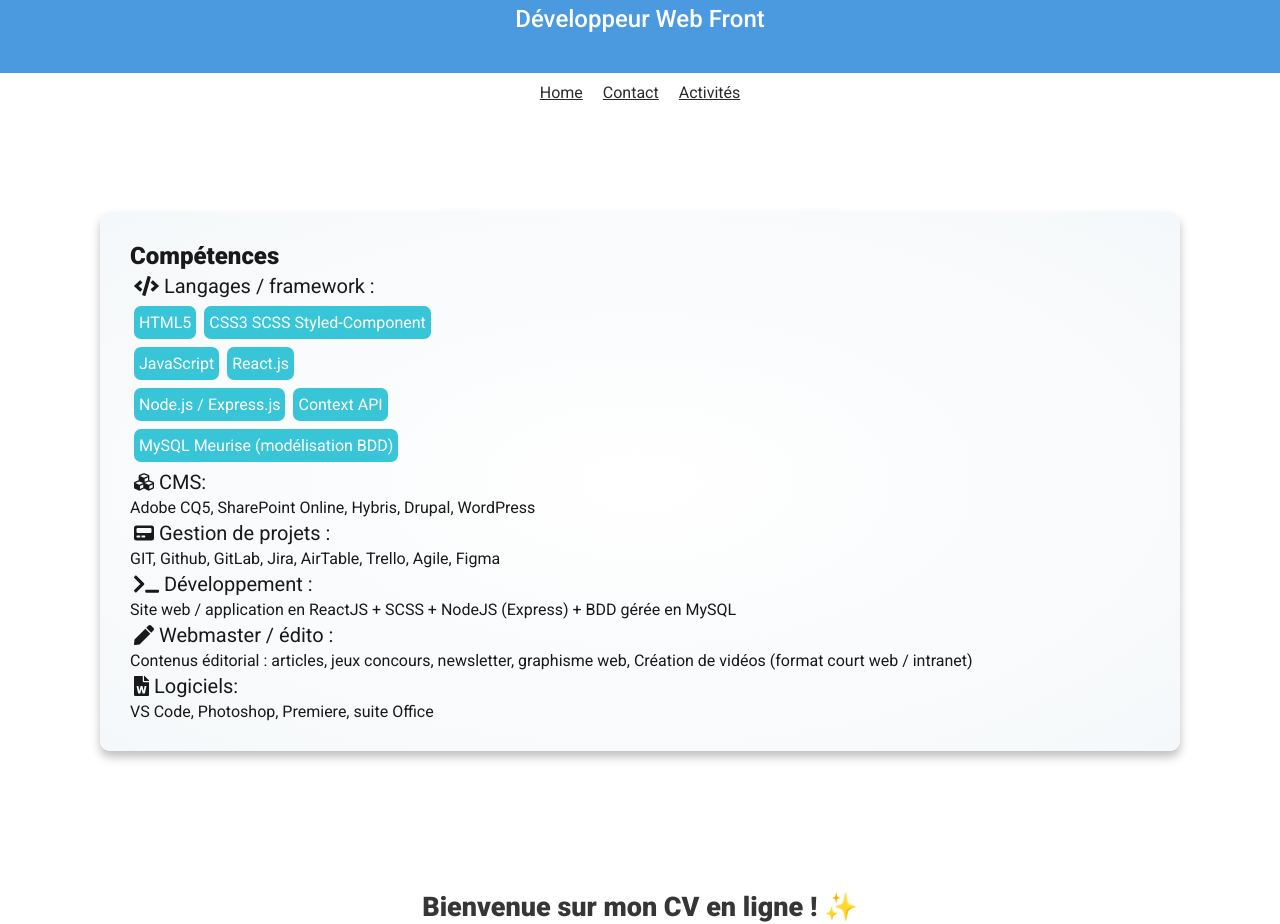
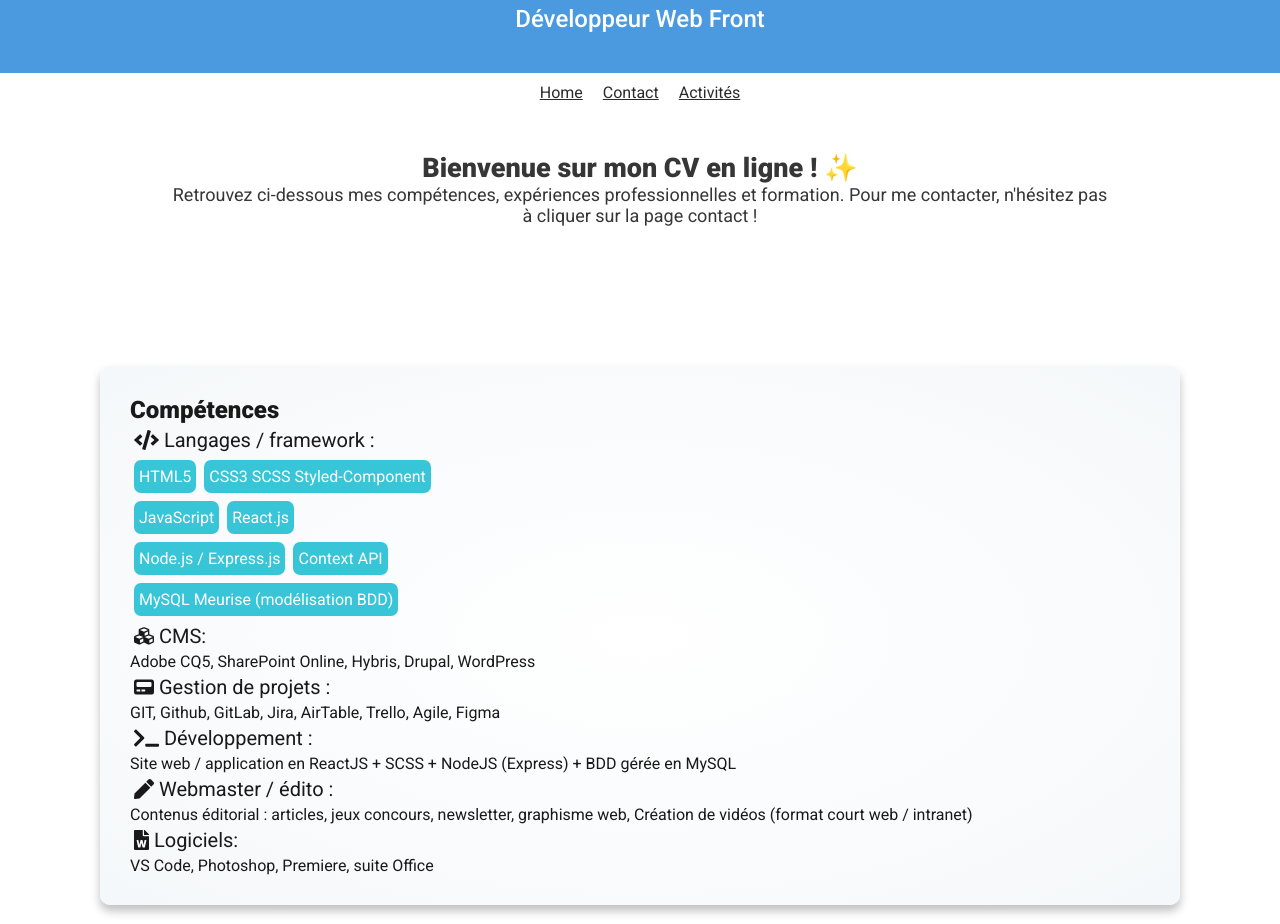
Before and after one commit to vio9/cv, a React (Create React App) app: page / in a window 1280 px wide. Shown: the part 69-993 px from the top of the page. Built offline with nearby package versions, Linux system fonts and the light colour scheme; no server answers.

Commit message:
change place comp

```diff
--- a/src/components/Home.js
+++ b/src/components/Home.js
@@ -13,8 +13,8 @@ const Home = () => {
 			</div>
 
 			<Navigation />
+			<Presentation />
 			<Competences />
-			<Presentation />
 			<ExperienceProList />
 		</>
 	);
```
